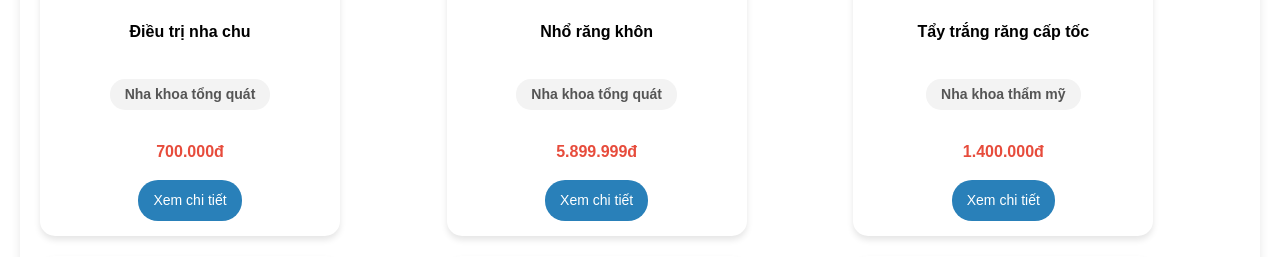
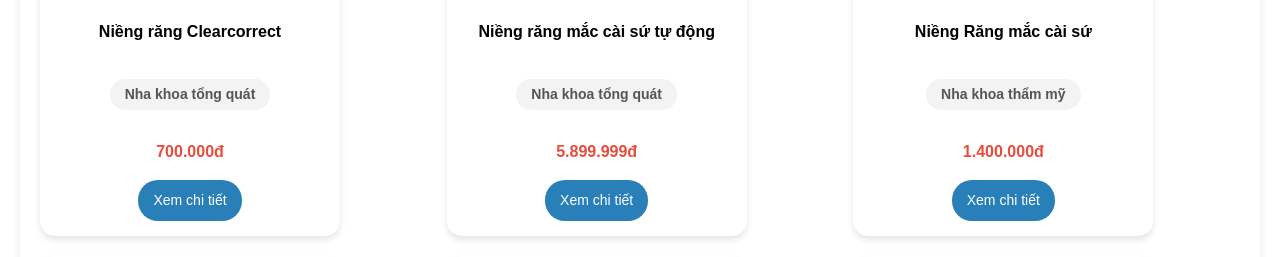
Before and after one commit to DangPhatDat/CNPM_Nhom_6, a Django app: page /niengrang in a window 1280 px wide. Shown: the part 396-653 px from the top of the page. Run offline with Django 5.2, Linux system fonts and the light colour scheme; grey boxes labelled with a size stand in for pictures from a placeholder-image service; some libraries are stand-ins or nearby versions.

Commit message:
Sửa niềng răng

```diff
--- a/Book_dentistry/home/Templates/home/niengrang.html
+++ b/Book_dentistry/home/Templates/home/niengrang.html
@@ -270,15 +270,15 @@
         <main>
             <section class="product-grid">
                     <div class="service-box">
-                        <img src="filling.jpg" alt="Điều trị nha chu">
-                        <h4>Điều trị nha chu</h4>
+                        <img src="https://nhakhoaparkway.com/wp-content/uploads/2024/03/Nieng-rang-trong-suot-Clear-correct_.jpg.webp" alt="">
+                        <h4>Niềng răng Clearcorrect</h4>
                         <p class="category">Nha khoa tổng quát</p>
                         <p class="price">700.000đ</p>
                         <a href="#" class="detail-btn">Xem chi tiết</a>
                     </div>
                     <div class="service-box">
-                        <img src="filling.jpg" alt="Trám răng mặt nhai">
-                        <h4>Nhổ răng khôn</h4>
+                        <img src="https://nhakhoaparkway.com/wp-content/uploads/2024/02/Go%CC%81i-nie%CC%82%CC%80ng-ra%CC%86ng-ma%CC%86%CC%81c-ca%CC%80i-su%CC%9B%CC%81-tu%CC%9B%CC%A3-do%CC%A3%CC%82ng-Mu%CC%9B%CC%81c-do%CC%A3%CC%821-1.jpg.webp" alt="">
+                        <h4>Niềng răng mắc cài sứ tự động</h4>
                         <p class="category">Nha khoa tổng quát</p>
                         <p class="price">5.899.999đ</p>
                         <a href="#" class="detail-btn">Xem chi tiết</a>
@@ -286,46 +286,46 @@
 
 
                     <div class="service-box">
-                        <img src="whitening.jpg" alt="Tẩy trắng răng cấp tốc">
-                        <h4>Tẩy trắng răng cấp tốc</h4>
+                        <img src="https://nhakhoaparkway.com/wp-content/uploads/2024/02/Go%CC%81i-nie%CC%82%CC%80ng-ra%CC%86ng-ma%CC%86%CC%81c-ca%CC%80i-su%CC%9B%CC%81-tu%CC%9B%CC%A3-do%CC%A3%CC%82ng-Mu%CC%9B%CC%81c-do%CC%A3%CC%823-scaled.jpg.webp" alt="">
+                        <h4>Niềng Răng mắc cài sứ </h4>
                         <p class="category">Nha khoa thẩm mỹ</p>
                         <p class="price">1.400.000đ</p>
                         <a href="#" class="detail-btn">Xem chi tiết</a>
                     </div>
 
                     <div class="service-box">
-                        <img src="wisdom-tooth.jpg" alt="Nhổ răng khôn độ khó I">
-                        <h4>Nhổ răng khôn độ khó I</h4>
+                        <img src="https://nhakhoaparkway.com/wp-content/uploads/2024/03/Nieng-rang-mac-cai_-1024x1024.jpg.webp" alt="">
+                        <h4>Niềng răng mắc cài tiết kiệm</h4>
                         <p class="category">Nha khoa tổng quát</p>
                         <p class="price">950.000đ</p>
                         <a href="#" class="detail-btn">Xem chi tiết</a>
                     </div>
 
                     <div class="service-box">
-                        <img src="wisdom-tooth.jpg" alt="Nhổ răng khôn độ khó I">
-                        <h4>Nhổ răng khôn độ khó I</h4>
+                        <img src="https://nhakhoaparkway.com/wp-content/uploads/2024/02/Goi-nieng-rang-mac-cai-kim-loai-tiet-kiem-Muc-do-3-1024x477.jpg.webp" alt="">
+                        <h4>Niềng răng mắc cài sứ</h4>
                         <p class="category">Nha khoa tổng quát</p>
                         <p class="price">950.000đ</p>
                         <a href="#" class="detail-btn">Xem chi tiết</a>
                     </div>
 
                     <div class="service-box">
-                        <img src="invisalign.jpg" alt="Gói niềng trong suốt">
+                        <img src="https://nhakhoaparkway.com/wp-content/uploads/2024/02/Goi-nieng-rang-trong-suot-Invisalign-Express-mot-ham.jpg.webp" alt="">
                         <h4>Gói niềng trong suốt Invisalign</h4>
                         <p class="category">Niềng răng Invisalign</p>
                         <p class="price">119.999.999đ</p>
                         <a href="#" class="detail-btn">Xem chi tiết</a>
                     </div>
                     <div class="service-box">
-                        <img src="invisalign.jpg" alt="Gói niềng trong suốt">
-                        <h4>Gói niềng trong suốt Invisalign</h4>
+                        <img src="https://nhakhoaparkway.com/wp-content/uploads/2024/10/nieng-mac-cai-tiet-kiem-1-1024x585.jpg" alt="">
+                        <h4>Niềng răng mắc cài sứ độ khó 1</h4>
                         <p class="category">Niềng răng Invisalign</p>
                         <p class="price">119.999.999đ</p>
                         <a href="#" class="detail-btn">Xem chi tiết</a>
                     </div>
                     <div class="service-box">
-                        <img src="invisalign.jpg" alt="Gói niềng trong suốt">
-                        <h4>Gói niềng trong suốt Invisalign</h4>
+                        <img src="https://nhakhoaparkway.com/wp-content/uploads/2024/10/nieng-mac-cai-su-tu-dong-tiet-kiem-2-1-1024x585.jpg" alt="">
+                        <h4>Niềng răng mắc cài sứ độ khó 2</h4>
                         <p class="category">Niềng răng Invisalign</p>
                         <p class="price">117.000.000đ</p>
                         <a href="#" class="detail-btn">Xem chi tiết</a>
```
